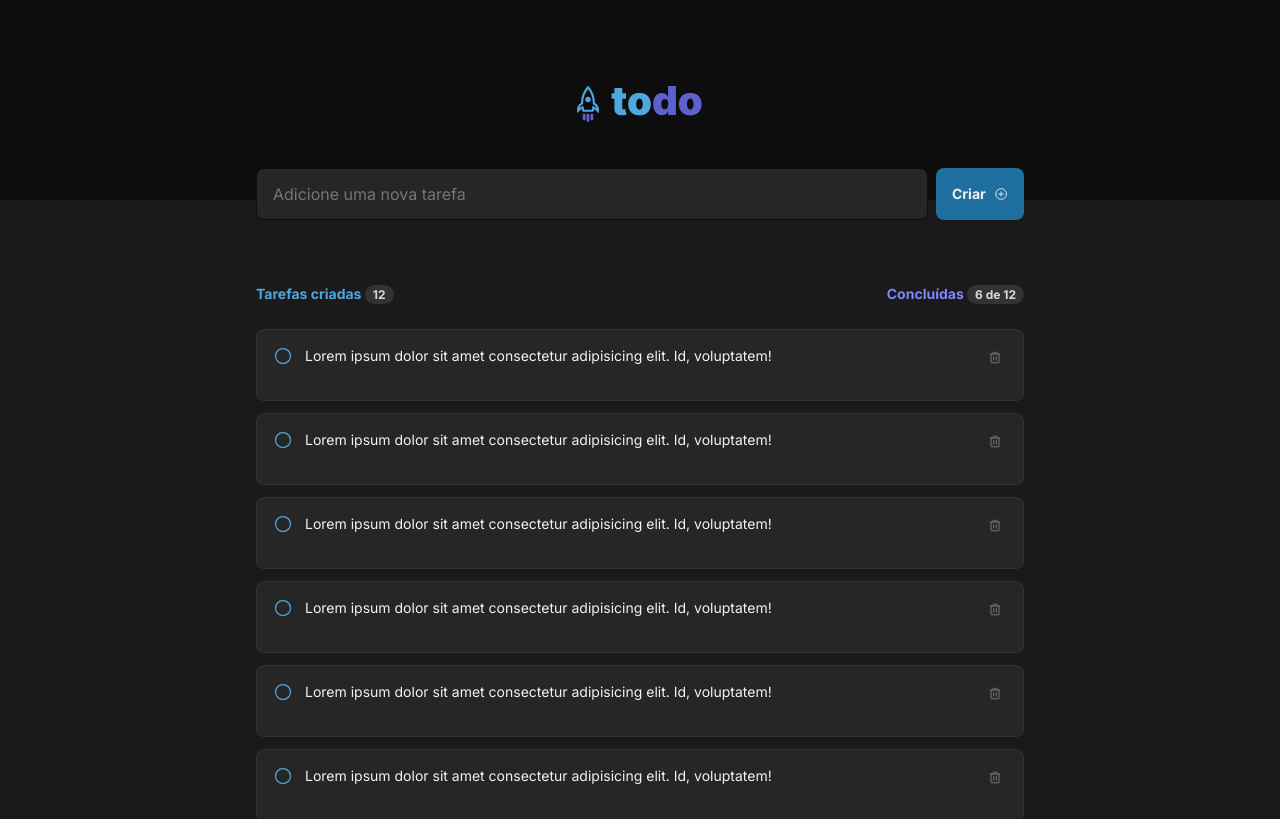
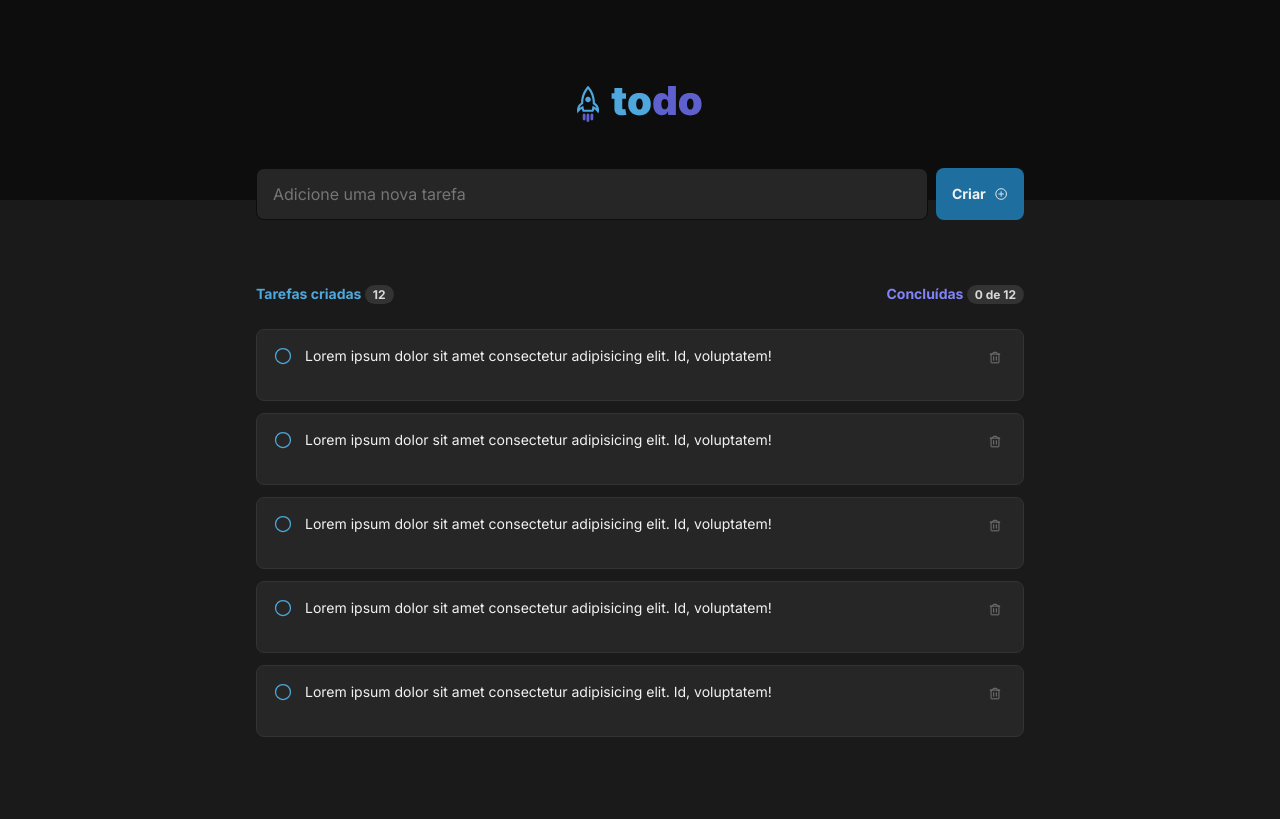
Before and after one commit to iago1501/todo, a React (Vite) app: page / in a window 1280 px wide. Shown: the top 819 px of the page. Built offline with nearby package versions, Linux system fonts and the light colour scheme; data requests are answered from the project's data file.

Commit message:
:construction: pagination and lazy fetch for tasks

```diff
--- a/index.html
+++ b/index.html
@@ -1,5 +1,5 @@
 <!DOCTYPE html>
-<html lang="en">
+<html lang="pt">
   <head>
     <meta charset="UTF-8" />
     <link rel="preconnect" href="https://fonts.googleapis.com"/>
--- a/package.json
+++ b/package.json
@@ -8,7 +8,7 @@
     "build": "tsc && vite build",
     "preview": "vite preview",
     "test": "jest --watch",
-    "server": "json-server --watch server.json --port 3333 -d 5000"
+    "server": "json-server --watch server.json --port 3333 -d 2000"
   },
   "dependencies": {
     "@hookform/resolvers": "^2.9.11",
@@ -29,6 +29,7 @@
     "@testing-library/jest-dom": "^5.16.5",
     "@testing-library/react": "^14.0.0",
     "@testing-library/user-event": "^14.4.3",
+    "@types/axios": "^0.14.0",
     "@types/jest": "^29.4.0",
     "@types/react": "^18.0.27",
     "@types/react-dom": "^18.0.10",
--- a/src/components/Tasks/index.tsx
+++ b/src/components/Tasks/index.tsx
@@ -17,11 +17,11 @@ enum TaskTypeToDisplay {
 
 
 export function Tasks() {
-  const { tasks } = useTasks();
+  const { tasks, tasksQuantity } = useTasks();
   const [tasksToDisplay, setTasksToDisplay] = useState<TaskProps[]>(tasks)
   const [typeToDisplay, setTypeToDisplay] = useState<TaskTypeToDisplay>(TaskTypeToDisplay.scheduled)
 
-  const createdTasksQuantity = tasks?.length;
+  const createdTasksQuantity = tasksQuantity;
   const completedTasks = tasks?.filter(task => task.status === 'completed');
   const completedTasksQuantity = completedTasks?.length
 
@@ -47,7 +47,7 @@ export function Tasks() {
       <TasksMainContainer>
         <TasksNav>
           <a onClick={() => handleChangeTaskTypeToDisplay(TaskTypeToDisplay.scheduled)}>
-            Tarefas criadas <span>{createdTasksQuantity}</span>
+            Tarefas criadas <span>{tasksQuantity}</span>
           </a>
           <a onClick={() => handleChangeTaskTypeToDisplay(TaskTypeToDisplay.completed)}>
             Concluídas <span>{completedTasksQuantity} de {createdTasksQuantity}</span>
--- a/src/contexts/TasksContext.tsx
+++ b/src/contexts/TasksContext.tsx
@@ -14,7 +14,6 @@ export interface Task {
 interface TasksContextProviderProps {
   children: ReactNode;
 }
-
 type changeTaskStatusProps = {
   taskID: string;
   status: TaskStatus;
@@ -25,27 +24,43 @@ interface TasksContextType {
   createNewTask: (text: string) => void;
   changeTaskStatus: ({taskID, status}: changeTaskStatusProps) => void;
   removeTask: (id: string) => void;
+  tasksQuantity: number;
 }
+
+interface TasksResponse {
+  tasks: Task[],
+  count: number
+}
+
+type Tasks = {
+ tasksList: Task[],
+ tasksQuantity: number,
+}
+
 
 export const TasksContext = createContext({} as TasksContextType);
 
 
 export function TasksContextProvider({ children }: TasksContextProviderProps) {
   const [tasks, setTasks] = useState<Task[]>([]);
+  const [tasksQuantity, setTasksQuantity] = useState(0);
   const today = new Date();
 
-  const { data:tasksData } = useQuery<Task[], Error>({
-      queryKey: "todos",
-      queryFn: () => api.get("/tasks").then((res) => res.data),
-      suspense: true
-    }
-  );
+  const { data: tasksResponse } = useQuery<TasksResponse, Error>({
+    queryKey: "todos",
+    queryFn: () =>
+      api.get("/tasks?_limit=5&_page=1").then((res) =>
+        ({ tasks: res.data, count: res.headers["x-total-count"] })
+      ),
+    suspense: true,
+  });
 
   useEffect(() => {
-    if (tasksData) {
-      setTasks(tasksData);
+    if (tasksResponse) {
+      setTasks(tasksResponse.tasks);
+      setTasksQuantity(tasksResponse.count)
     }
-  }, [tasksData])
+  }, [tasksResponse])
 
   function createNewTask(taskText: string) {
     const newTask: Task = {
@@ -89,7 +104,7 @@ export function TasksContextProvider({ children }: TasksContextProviderProps) {
 
   return (
     <TasksContext.Provider
-      value={{ tasks, createNewTask, changeTaskStatus, removeTask }}
+      value={{ tasks, tasksQuantity, createNewTask, changeTaskStatus, removeTask }}
     >
       {children}
     </TasksContext.Provider>
```
Also changed, not shown: 2 other files (tests, documents, lock files or other folders).
